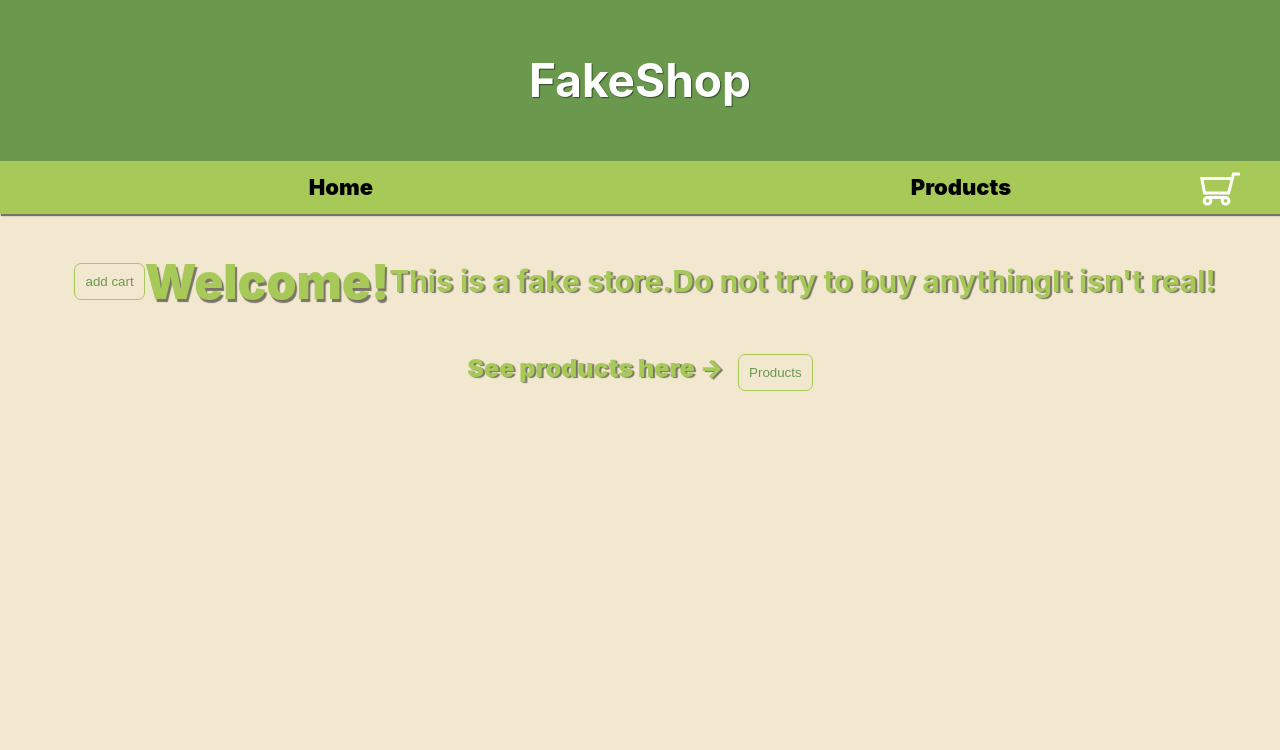
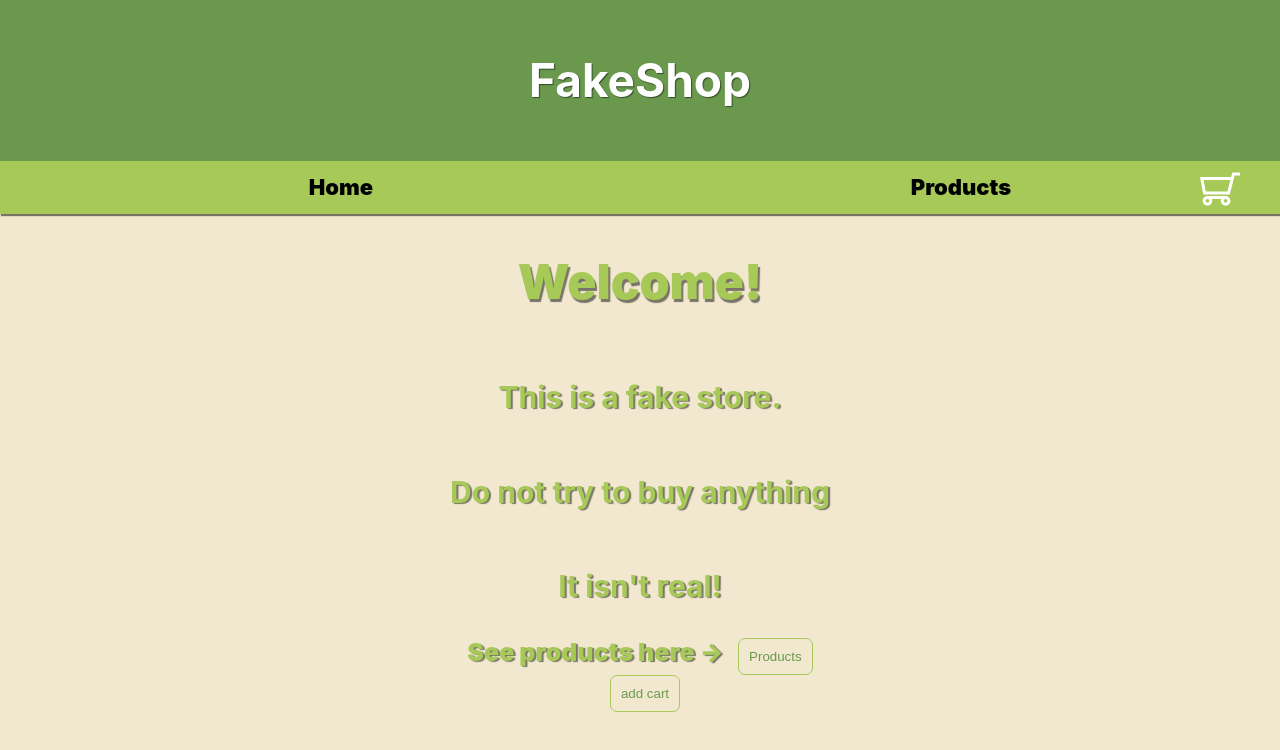
Before and after one commit to DavidxDl/ShoppingCart, a React (Vite) app: page / in a window 1280 px wide. Shown: the top 750 px of the page. Built offline with nearby package versions, Linux system fonts and the light colour scheme.

Commit message:
lots of things have been added - Fix the products section - Added a Cart - You can add items to the cart now - When u click the Cart it display all the current items in it - It displays the total of the products in the cart

```diff
--- a/src/Router.tsx
+++ b/src/Router.tsx
@@ -1,17 +1,29 @@
 import { createBrowserRouter, RouterProvider } from "react-router-dom";
 import App from "./routes/App.tsx";
+import { useState } from "react";
 import Products from "./routes/Products.tsx";
 
+export interface item {
+  title: string;
+  description: string;
+  image: string;
+  id: string;
+  price: number;
+}
+
 export default function Router() {
+  const [cart, setCart] = useState<item[]>([]);
   const router = createBrowserRouter([
     {
       path: "/",
-      element: <App />,
+      element: <App cart={cart} setCart={setCart} />,
+      children: [
+        {
+          path: "products",
+          element: <Products cart={cart} setCart={setCart} />,
+        },
+      ],
     },
-    {
-      path: "products",
-      element: <Products />
-    }
-  ])
-  return <RouterProvider router={router} />
+  ]);
+  return <RouterProvider router={router} />;
 }
--- a/src/components/NavBar/NavBar.module.css
+++ b/src/components/NavBar/NavBar.module.css
@@ -1,10 +1,14 @@
 .nav {
   background-color: #a7c957;
   box-shadow: 1px 2px 1px rgba(0, 0, 0, 0.5);
-  position: relative;
+  position: sticky;
+  top: 0;
+  right: 0;
+  left: 0;
 }
 
 .nav ul {
+  position: relative;
   list-style-type: none;
   margin: 0;
   display: flex;
@@ -20,7 +24,7 @@
   transition: transform 0.2s ease-in-out;
 }
 
-.nav li:hover {
+.nav > li:hover {
   cursor: pointer;
   transform: scale(1.4);
   color: white;
--- a/src/components/NavBar/NavBar.tsx
+++ b/src/components/NavBar/NavBar.tsx
@@ -1,13 +1,17 @@
 import { Link } from "react-router-dom";
 import styles from "./NavBar.module.css";
 import ShoppingCartIcon from "../ShoppingCartIcon/ShoppingCartIcon";
-import { item } from "../../routes/App";
+import { item } from "../../Router";
+import { useState } from "react";
+import ShoppingCart from "../ShoppingCart/ShoppingCart";
 
 interface Props {
-  cartCount: item[];
+  cart: item[];
 }
 
-export default function NavBar({ cartCount }: Props) {
+export default function NavBar({ cart }: Props) {
+  const [openCart, setOpenCart] = useState(false);
+
   return (
     <nav className={styles.nav}>
       <ul>
@@ -22,7 +26,11 @@ export default function NavBar({ cartCount }: Props) {
           <li>Products</li>
         </Link>
       </ul>
-      <ShoppingCartIcon cartCount={cartCount} />
+      {openCart && <ShoppingCart cart={cart} />}
+      <ShoppingCartIcon
+        handleClick={() => setOpenCart(!openCart)}
+        cartCount={cart}
+      />
     </nav>
   );
 }
--- /dev/null
+++ b/src/components/ShoppingCart/ShoppingCart.module.css
@@ -0,0 +1,29 @@
+.shoppingCart {
+  position: absolute;
+  background-color: rgba(255, 255, 255, 0.8);
+  max-height: 500px;
+  display: flex;
+  min-width: 300px;
+  overflow-y: scroll;
+  right: 0;
+  top: 60px;
+}
+.item {
+  display: flex;
+  align-items: center;
+  justify-content: space-around;
+  gap: 10px;
+}
+
+.productName {
+  text-wrap: nowrap;
+  overflow: hidden;
+  height: 70px;
+}
+
+.itemList {
+  display: flex;
+  flex-direction: column;
+  align-items: center;
+  justify-content: center;
+}
--- /dev/null
+++ b/src/components/ShoppingCart/ShoppingCart.tsx
@@ -0,0 +1,23 @@
+import { item } from "../../Router";
+import styles from "./ShoppingCart.module.css";
+
+interface Props {
+  cart: item[];
+  setCart?: React.Dispatch<React.SetStateAction<item[]>>;
+}
+export default function ShoppingCart({ cart, setCart }: Props) {
+  return (
+    <div className={styles.shoppingCart}>
+      <ul className={styles.itemList}>
+        {cart.map((item) => (
+          <li key={item.id} className={styles.item}>
+            <p className={styles.productName}>{item.title}</p> price:{" "}
+            {item.price}$
+          </li>
+        ))}
+        <hr style={{ color: "black", width: "100%" }} />
+        <li>total: {cart.reduce((acc, curr) => acc + curr.price, 0)}$</li>
+      </ul>
+    </div>
+  );
+}
--- a/src/components/ShoppingCartIcon/ShoppingCartIcon.tsx
+++ b/src/components/ShoppingCartIcon/ShoppingCartIcon.tsx
@@ -1,18 +1,24 @@
-import { item } from "../../routes/App";
+import { item } from "../../Router";
 import styles from "./ShoppingCartIcon.module.css";
 
 interface Props {
   color?: string;
   cartCount: item[];
+  handleClick: () => void;
 }
 
-export default function ShoppingCartIcon({ color = "#fff", cartCount }: Props) {
+export default function ShoppingCartIcon({
+  color = "#fff",
+  handleClick,
+  cartCount,
+}: Props) {
   return (
     <>
       {cartCount.length > 0 && (
         <div className={styles.shoppingCartCount}>{cartCount.length}</div>
       )}
       <svg
+        onClick={handleClick}
         className={styles.shoppingCart}
         fill={color}
         version="1.1"
--- /dev/null
+++ b/src/routes/App.module.css
@@ -0,0 +1,6 @@
+.welcome {
+  display: flex;
+  flex-direction: column;
+  align-items: center;
+  width: 100%;
+}
--- a/src/routes/App.tsx
+++ b/src/routes/App.tsx
@@ -1,24 +1,24 @@
-import { Link, Outlet } from "react-router-dom";
+import { Link, Outlet, useLocation } from "react-router-dom";
 import Header from "../components/Header/Header";
 import NavBar from "../components/NavBar/NavBar";
-import { useState } from "react";
+import { item } from "../Router";
+import styles from "./App.module.css";
 
-export interface item {
-  title: string;
-  description: string;
-  img: string;
+interface Props {
+  cart: item[];
+  setCart: React.Dispatch<React.SetStateAction<item[]>>;
 }
 
-function App() {
-  const [cart, setCart] = useState<item[]>([]);
+function App({ cart, setCart }: Props) {
+  const location = useLocation();
+
   return (
     <>
       <Header />
-      <NavBar cartCount={cart} />
+      <NavBar cart={cart} />
       <main>
-        <button onClick={() => setCart((cart) => [...cart, 2])}>
-          add cart
-        </button>
+        {location.pathname === "/" && (
+          <div className={styles.welcome}>
             <h1>Welcome!</h1>
             <h2>This is a fake store.</h2>
             <h2>Do not try to buy anything</h2>
@@ -29,6 +29,10 @@ function App() {
                 <button>Products</button>
               </Link>
             </div>
+            <button>add cart</button>
+          </div>
+        )}
+        <Outlet />
       </main>
     </>
   );
--- a/src/routes/Products.tsx
+++ b/src/routes/Products.tsx
@@ -1,42 +1,52 @@
 import { useEffect, useState } from "react";
-import Header from "../components/Header/Header";
-import NavBar from "../components/NavBar/NavBar";
+import { item } from "../Router";
 
-export default function Products() {
-  const [products, setProducts] = useState([]);
+interface Props {
+  cart: item[];
+  setCart: React.Dispatch<React.SetStateAction<item[]>>;
+}
+
+export default function Products({ cart, setCart }: Props) {
+  const [products, setProducts] = useState<item[]>([]);
   const [loading, setLoading] = useState(false);
 
   useEffect(() => {
     async function getProducts() {
       setLoading(true);
-      const response = await fetch("https://fakestoreapi.com/products")
+      const response = await fetch("https://fakestoreapi.com/products");
       const data = await response.json();
       console.log(data);
-      setProducts(data)
+      setProducts(data);
       setLoading(false);
     }
     getProducts();
-  }, [])
+  }, []);
+
+  function handleAddToCart(item: item) {
+    setCart([...cart, item]);
+  }
   return (
     <>
-      <Header />
-      <NavBar />
       <main>
-        {loading
-          ? <h1>Loading...</h1>
-          : products.map(product => (
-            <div key={product.id} className="card" >
+        {loading ? (
+          <h1>Loading...</h1>
+        ) : (
+          products.map((product) => (
+            <div key={product.id} className="card">
               <div className="card-img">
                 <img style={{ width: "150px" }} src={product.image} />
               </div>
-              <div className="card-content" >
+              <div className="card-content">
                 <h2>{product.title}</h2>
                 <p>{product.description}</p>
               </div>
-              <button>Add to cart</button>
+              <button onClick={() => handleAddToCart(product)}>
+                Add to cart
+              </button>
             </div>
-          ))}
-      </main >
+          ))
+        )}
+      </main>
     </>
-  )
+  );
 }
```
Lines whose indentation alone changed are shown as unchanged.
